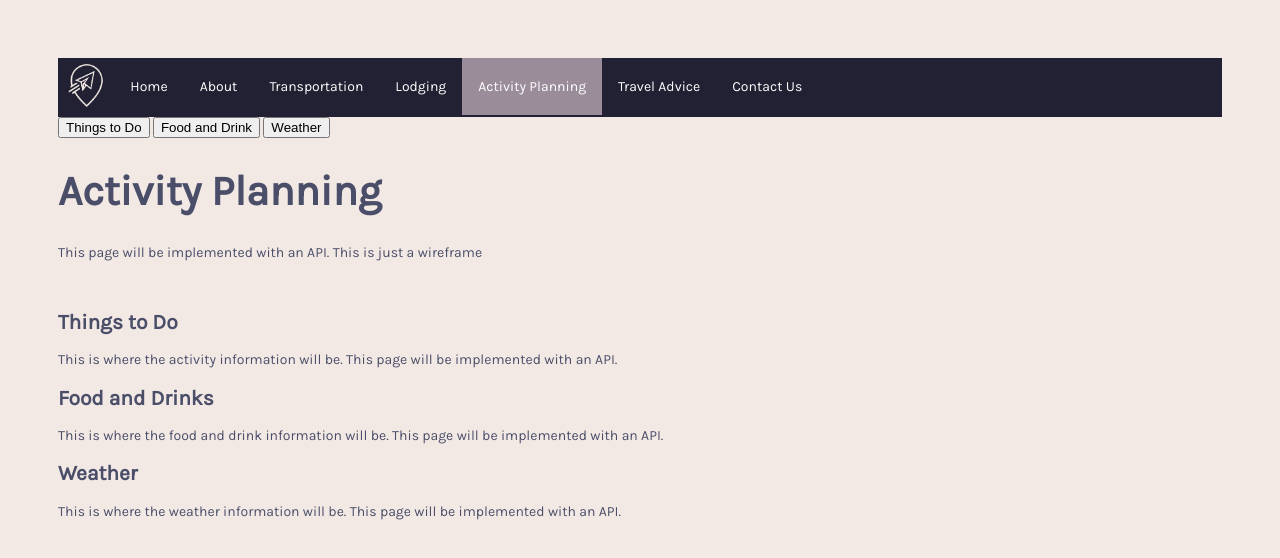
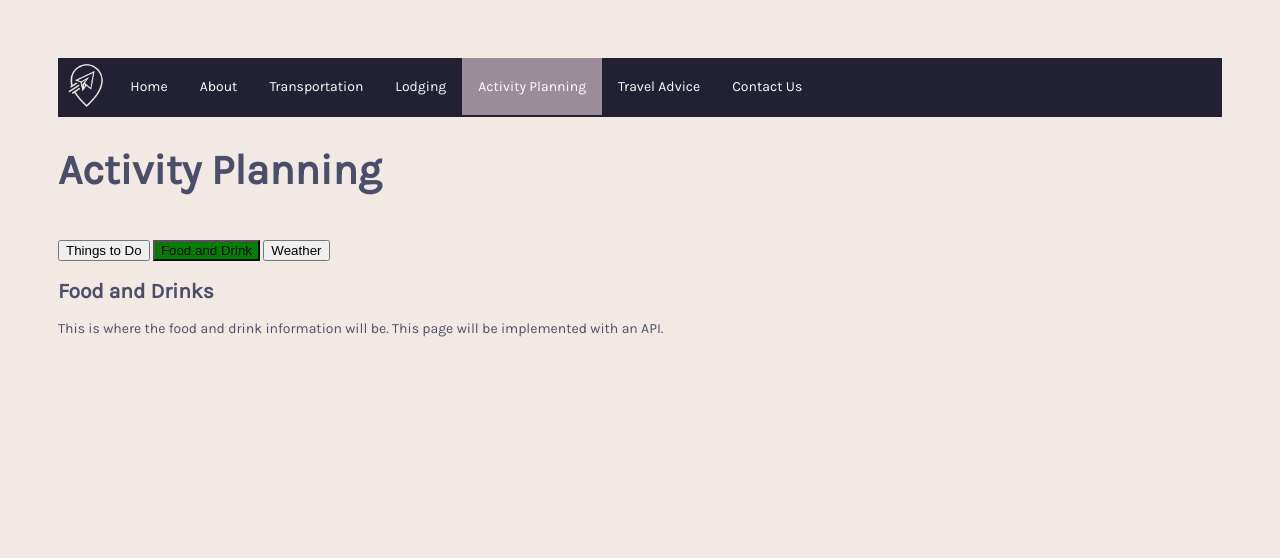
Before and after one commit to noellefajt/ist256TravelProject, a website: page public/activity.html in a window 1280 px wide. Drawn offline with Linux system fonts and the light colour scheme.

Commit message:
activity page nav tabs working

```diff
--- a/public/activity.html
+++ b/public/activity.html
@@ -30,19 +30,19 @@
               </ul>
         </div>
 
-        <button class="linktabs" onclick="openTab('Things to Do', this, 'red')">Things to Do</button>
-        <button class="linktabs" onclick="openTab('Food and Drink', this, 'green')" id="defaultOpen">Food and Drink</button>
-        <button class="linktabs" onclick="openTab('Weather', this, 'blue')">Weather</button>
+
 
 
 
 
         <div id="header">
             <h1>Activity Planning</h1>
-            <!--This page will be implemented with an API. This is just a wireframe-->
-            <p>This page will be implemented with an API. This is just a wireframe</p>
             <br>
         </div>
+
+        <button class="linktabs" onclick="openTab('toDo', this, 'red')">Things to Do</button>
+        <button class="linktabs" onclick="openTab('food', this, 'green')" id="defaultOpen">Food and Drink</button>
+        <button class="linktabs" onclick="openTab('weather', this, 'blue')">Weather</button>
 
         <div id="toDo" class="contenttabs">
             <h2>Things to Do</h2>
--- a/public/scripts/activity.js
+++ b/public/scripts/activity.js
@@ -2,14 +2,14 @@ function openTab(pageName, elmnt, color) {
     // Hide all elements with class="tabcontent" by default */
     var i, contenttabs, linktabs;
     tabcontent = document.getElementsByClassName("contenttabs");
-    for (i = 0; i < contenttabs.length; i++) {
-      contenttabs[i].style.display = "none";
+    for (i = 0; i < tabcontent.length; i++) {
+      tabcontent[i].style.display = "none";
     }
 
     // Remove the background color of all tablinks/buttons
-    linktabs = document.getElementsByClassName("linktabs");
-    for (i = 0; i < linktabs.length; i++) {
-      linktabs[i].style.backgroundColor = "";
+    linktab = document.getElementsByClassName("linktabs");
+    for (i = 0; i < linktab.length; i++) {
+      linktab[i].style.backgroundColor = "";
     }
 
     // Show the specific tab content
@@ -20,4 +20,4 @@ function openTab(pageName, elmnt, color) {
   }
 
   // Get the element with id="defaultOpen" and click on it
-  //document.getElementById("defaultOpen").click();
+    document.getElementById("defaultOpen").click();
--- a/public/stylesheets/activity.css
+++ b/public/stylesheets/activity.css
@@ -1,18 +1,26 @@
+body, html {
+  height: 100%;
+  margin: 0;
+  font-family: Arial;
+}
+
+
+
 /* Style tab links */
 .linktabs {
-    background-color: #555;
-    color: white;
-    float: left;
+    float: center;
     border: none;
     outline: none;
     cursor: pointer;
     padding: 14px 16px;
     font-size: 17px;
     width: 25%;
+    font-family: "Karla", sans-serif;
+    color: #4A4E69;
   }
 
   .linktabs:hover {
-    background-color: #777;
+    background-color: rgb(251, 255, 0);
   }
 
   /* Style the tab content (and add height:100% for full page content) */
@@ -23,7 +31,10 @@
     height: 100%;
   }
 
-  #Home {background-color: red;}
-  #News {background-color: green;}
-  #Contact {background-color: blue;}
-  #About {background-color: orange;}
+  #toDo {
+    background-color:#4A4E69;
+
+  }
+
+  #food {background-color: #9A8C98;}
+  #weather {background-color: #F2E9E4;}
```
